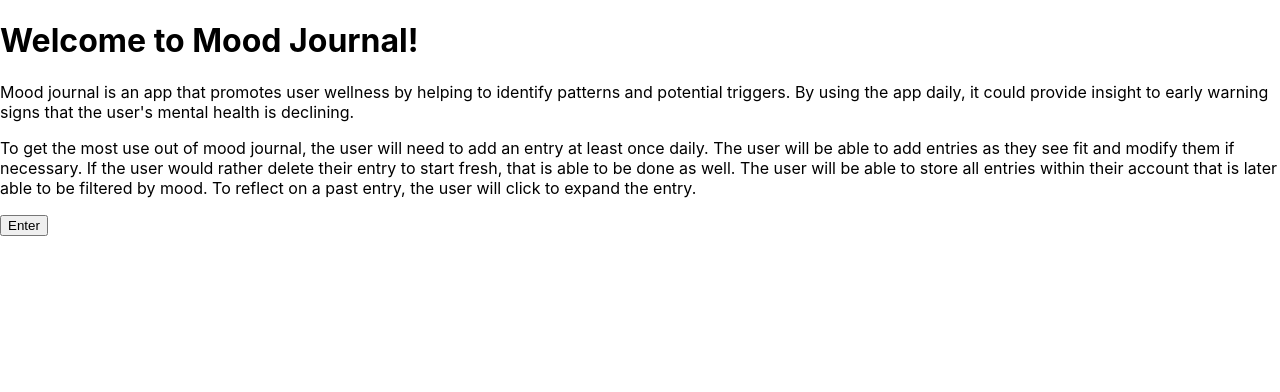
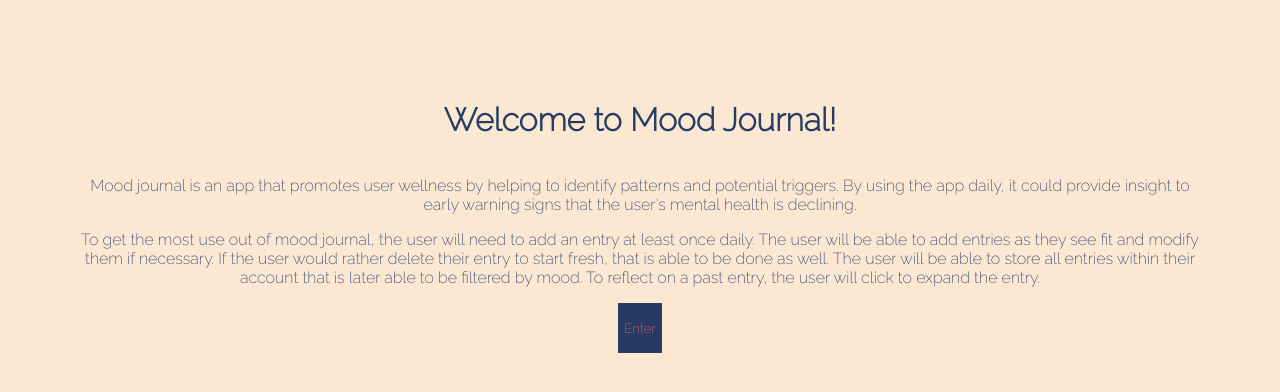
Before and after one commit to hjthorpe/mood-journal-capstone, a React (Create React App) app in the folder mood-journal-capstone/: page / in a window 1280 px wide. Shown: the top 392 px of the page. Built offline with nearby package versions, Linux system fonts and the light colour scheme; no server answers.

Commit message:
changing state of entries

```diff
--- a/mood-journal-capstone/src/App.js
+++ b/mood-journal-capstone/src/App.js
@@ -2,16 +2,50 @@ import React, { Component } from 'react';
 import { BrowserRouter as Router, Route} from 'react-router-dom';
 import LandingPage from './Components/LandingPage';
 import Home from './Components/Home';
-// import './App.css';
+import { API_BASE_URL} from './config';
+import EntryContext from './Context';
+
 
 class App extends React.Component {
+
+  constructor(props) {
+    super(props);
+    this.state = {
+      entries: []
+    };
+  }
+
+  componentDidMount(){
+    const mood_journal_api = API_BASE_URL;
+
+    fetch(`${mood_journal_api}api/moodjournal/entries`)
+      .then(res => res.json())
+      .then(resJson => this.setState({
+        // entries:
+      }));
+      console.log(this.state.entries);
+  }
+
+  setEntries = entries => {
+    this.setState({
+      entries: entries
+    });
+  }
+
   render() {
+
+    const contextValue = {
+      entries: this.state.entries
+    };
+
     return (
       <div>
-        <Router>
-          <Route exact path='/' component= {LandingPage} />
-          <Route path='/Home' component= {Home} />
-        </Router>
+        <EntryContext.Provider value={contextValue}>
+          <Router>
+            <Route exact path='/' component= {LandingPage} />
+            <Route path='/Home' component= {Home} />
+          </Router>
+        </EntryContext.Provider>
       </div>
     )
   }
--- a/mood-journal-capstone/src/Components/Home.js
+++ b/mood-journal-capstone/src/Components/Home.js
@@ -2,7 +2,7 @@ import React, { Component } from 'react';
 import EntryModal from './EntryModal';
 import EditModal from './EditModal';
 import { FontAwesomeIcon } from '@fortawesome/react-fontawesome';
-
+import EntryContext from '../Context';
 class Home extends React.Component{
 
   state = {
@@ -36,8 +36,9 @@ class Home extends React.Component{
     }
   }
 
+
   render() {
-
+    console.log(this.context);
     return (
       <div>
         <h1>How was your day?</h1>
@@ -59,9 +60,11 @@ class Home extends React.Component{
           />
         </div>
         <div className='entries'>
-          <p>Hard Coded Entry</p>
+          <ul className='entry_list'>
+
+          </ul>
           <button
-          className='edit-button'
+          className='edit_button'
           onClick={() => this.showEditModal()}
           >
             <FontAwesomeIcon
--- /dev/null
+++ b/mood-journal-capstone/src/Components/LandingPage.css
@@ -0,0 +1,37 @@
+@import url('https://fonts.googleapis.com/css2?family=Raleway:wght@200&display=swap');
+
+body{
+  background-color: #fbe8d3;
+}
+
+.Container{
+  padding: 5rem;
+  display: flex;
+  flex-direction: column;
+  justify-content: center;
+  align-items: center;
+  text-align: center;
+}
+
+
+h1{
+  font-family: 'Raleway', sans-serif;
+  color: #283c63;
+}
+
+p{
+  font-size: 1em;
+  font-family: 'Raleway', sans-serif;
+  color: #283c63;
+}
+
+button{
+  height: 50px;
+  width: 100%;
+  font-family: 'Raleway', sans-serif;
+  text-decoration: none;
+  border: none;
+  cursor: pointer;
+  color: #f85f73;
+  background-color: #283c63;
+}
--- a/mood-journal-capstone/src/Components/LandingPage.js
+++ b/mood-journal-capstone/src/Components/LandingPage.js
@@ -1,4 +1,5 @@
 import React, { Component } from 'react';
+import './LandingPage.css';
 
 class LandingPage extends React.Component {
 
@@ -7,8 +8,11 @@ class LandingPage extends React.Component {
 
   render() {
     return (
-      <div>
+      <div className="Container">
+        <div className="Heading">
           <h1>Welcome to Mood Journal!</h1>
+        </div>
+        <div className="Paragraphs">
           <p>
             Mood journal is an app that promotes user wellness
             by helping to identify patterns and potential
@@ -26,7 +30,10 @@ class LandingPage extends React.Component {
             account that is later able to be filtered by mood.  To reflect
             on a past entry, the user will click to expand the entry.
           </p>
+        </div>
+        <div className="Button">
         <button onClick={() => this.props.history.push('/Home')} >Enter</button>
+        </div>
       </div>
     )
   }
--- a/mood-journal-capstone/src/Context.js
+++ b/mood-journal-capstone/src/Context.js
@@ -0,0 +1,5 @@
+import { createContext } from 'react';
+
+const EntryContext = createContext({});
+
+export default EntryContext;
--- a/mood-journal-capstone/src/config.js
+++ b/mood-journal-capstone/src/config.js
@@ -1,3 +1,18 @@
-export default {
-  API_KEY: process.env.REACT_APP_API_KEY,
-}
+// export const { API_BASE_URL } = require('./config');
+
+// export const fetchMoodEntries = (entries) => dispatch => {
+//   fetch(`${API_BASE_URL}/api/moodjournal/entries`)
+//     .then(res => {
+//       if (!res.ok){
+//         return Promise.reject(res.statusText);
+//       }
+//       return res.json();
+//     })
+//     .then(resJson => console.log(resJson));
+// }
+
+
+module.exports = {
+  PORT: process.env.PORT || 8080,
+  API_BASE_URL: process.env.REACT_APP_API_BASE_URL || "https://mood-journal-capstone-backend.herokuapp.com/"
+};
```
Also changed, not shown: 1 other file (tests, documents, lock files or other folders). Lines whose indentation alone changed are shown as unchanged.
